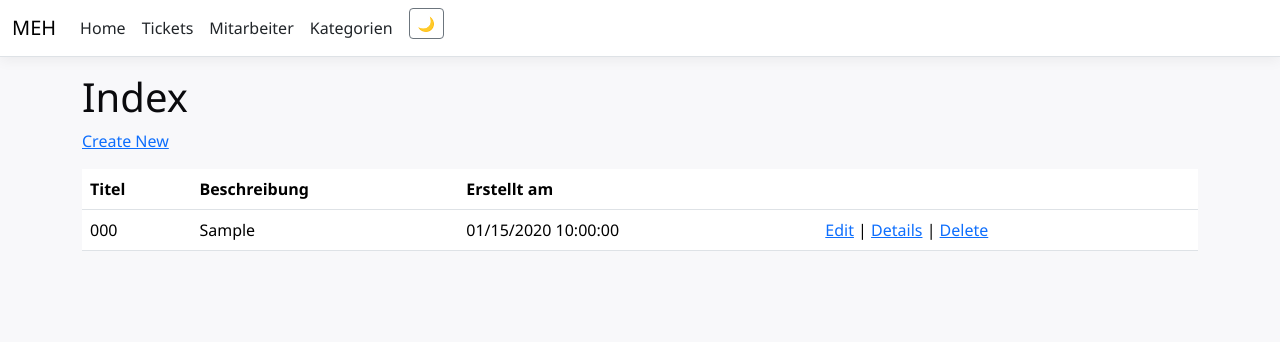
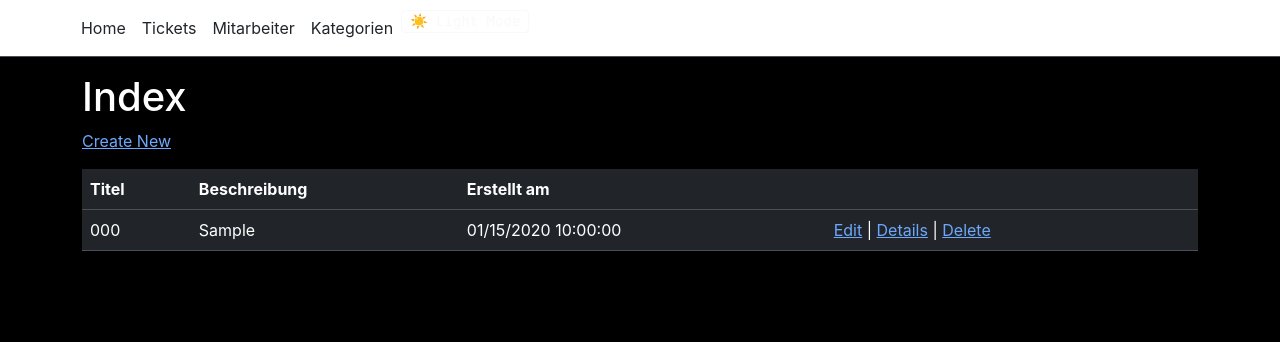
Before and after one commit to emmasenzalattosio/MEH---Big-Proj, an ASP.NET Core app: page /Ticket in a window 1280 px wide. Shown: the top 342 px of the page. Run offline with ASP.NET Core 8, Linux system fonts and the light colour scheme; empty tables hold one stand-in row (values such as "Sample post"); style sheets or scripts are compiled from the project's sources; the project's own start-up code is not run, and a stand-in starts its controllers and pages; database files in the repository are not loaded.

Commit message:
Refine Dark Mode and Light Mode colors in site.css

```diff
--- a/MEH/Views/Shared/_Layout.cshtml
+++ b/MEH/Views/Shared/_Layout.cshtml
@@ -1,5 +1,7 @@
 <!DOCTYPE html>
-<html lang="en">
+
+<html lang="de" data-bs-theme="dark">
+
 <head>
     <meta charset="utf-8" />
     <meta name="viewport" content="width=device-width, initial-scale=1.0" />
@@ -33,8 +35,8 @@
                             <a class="nav-link text-dark" asp-area="" asp-controller="Kategorie" asp-action="Index">Kategorien</a>
                         </li>
                         <li class="nav-item">
-                            <button id="themeToggle" class="btn btn-sm btn-outline-secondary ms-2" type="button" title="Dark/Light Mode umschalten">
-                                <span id="themeIcon">🌙</span>
+                            <button id="themeToggle" class="btn btn-sm btn-outline-light font-monospace py-0 px-2" type="button" title="Hell/Dunkel umschalten">
+                                <span id="themeIcon">☀️ Light Mode</span>
                             </button>
                         </li>
                     </ul>
@@ -58,27 +60,24 @@
 
     @* light dark mode *@
     <script>
-        // 1. Check saved preference in localStorage or system preference
-        const savedTheme = localStorage.getItem('theme') ||
-            (window.matchMedia('(prefers-color-scheme: dark)').matches ? 'dark' : 'light');
+        // Default is 'dark' unless the user previously explicitly chose 'light'
+        const savedTheme = localStorage.getItem('theme') || 'dark';
+        document.documentElement.setAttribute('data-bs-theme', savedTheme);
+        updateToggleLabel(savedTheme);
 
-        document.documentElement.setAttribute('data-bs-theme', savedTheme);
-        updateThemeIcon(savedTheme);
-
-        // 2. Toggle button click event
         document.getElementById('themeToggle')?.addEventListener('click', () => {
             const currentTheme = document.documentElement.getAttribute('data-bs-theme');
-            const newTheme = currentTheme === 'dark' ? 'light' : 'dark';
+            const nextTheme = currentTheme === 'dark' ? 'light' : 'dark';
 
-            document.documentElement.setAttribute('data-bs-theme', newTheme);
-            localStorage.setItem('theme', newTheme);
-            updateThemeIcon(newTheme);
+            document.documentElement.setAttribute('data-bs-theme', nextTheme);
+            localStorage.setItem('theme', nextTheme);
+            updateToggleLabel(nextTheme);
         });
 
-        function updateThemeIcon(theme) {
+        function updateToggleLabel(theme) {
             const icon = document.getElementById('themeIcon');
             if (icon) {
-                icon.textContent = theme === 'dark' ? '☀️' : '🌙';
+                icon.textContent = theme === 'dark' ? '☀️ Light Mode' : '🌙 Dark Mode';
             }
         }
     </script>
--- a/MEH/wwwroot/css/site.css
+++ b/MEH/wwwroot/css/site.css
@@ -190,43 +190,45 @@ body {
     margin-bottom: 1.5rem;
 }
 
-/* Dark Mode specific tweaks */
-[data-bs-theme="dark"] {
-    --bg-page: #0E0E14;
-    --bg-surface: #171720;
-    --ink: #F3F4F6;
-    --ink-muted: #9CA3AF;
-    --border-color: #2D2D3D;
+/* DEFAULT = DEEP DARK MODE (Matching your Figma design) */
+:root, [data-bs-theme="dark"] {
+    --accent: #A100FF;
+    --accent-hover: #C975FF;
+    --bg-page: #000000;
+    --bg-surface: #08080C;
+    --ink: #FFFFFF;
+    --ink-muted: #8E8E9E;
+    --border-color: #20202A;
+    --border-strong: #333344;
 }
 
-    [data-bs-theme="dark"] body {
-        background-color: var(--bg-page);
-        color: var(--ink);
-    }
+/* OPTIONAL LIGHT MODE OVERRIDE */
+[data-bs-theme="light"] {
+    --accent: #A100FF;
+    --accent-hover: #7B00C4;
+    --bg-page: #F7F6F2;
+    --bg-surface: #FFFFFF;
+    --ink: #0A0A0D;
+    --ink-muted: #5C5C6B;
+    --border-color: #E2E2EA;
+    --border-strong: #121217;
+}
 
-    [data-bs-theme="dark"] .wos-card,
-    [data-bs-theme="dark"] .wos-kpi-card {
-        background-color: var(--bg-surface);
-        border-color: var(--border-color);
-        color: var(--ink);
-    }
+body {
+    background-color: var(--bg-page);
+    color: var(--ink);
+    font-family: 'Inter', 'Segoe UI', system-ui, sans-serif;
+    margin-bottom: 60px;
+}
 
-    [data-bs-theme="dark"] .table {
-        --bs-table-bg: var(--bg-surface);
-        --bs-table-color: var(--ink);
-        border-color: var(--border-color);
-    }
+/* Crisp grid borders */
+.wos-card, .wos-kpi-card {
+    background-color: var(--bg-surface);
+    border: 1px solid var(--border-color);
+    color: var(--ink);
+}
 
-    [data-bs-theme="dark"] .table-light {
-        --bs-table-bg: #1F1F2B;
-        --bs-table-color: #E5E7EB;
-    }
-
-    [data-bs-theme="dark"] .bg-light {
-        background-color: #1F1F2B !important;
-    }
-
-    [data-bs-theme="dark"] footer {
-        background-color: #12121A !important;
-        border-color: var(--border-color) !important;
-    }
+/* Neon numbers in dark mode */
+[data-bs-theme="dark"] .wos-kpi-number {
+    color: var(--accent) !important;
+}
```
